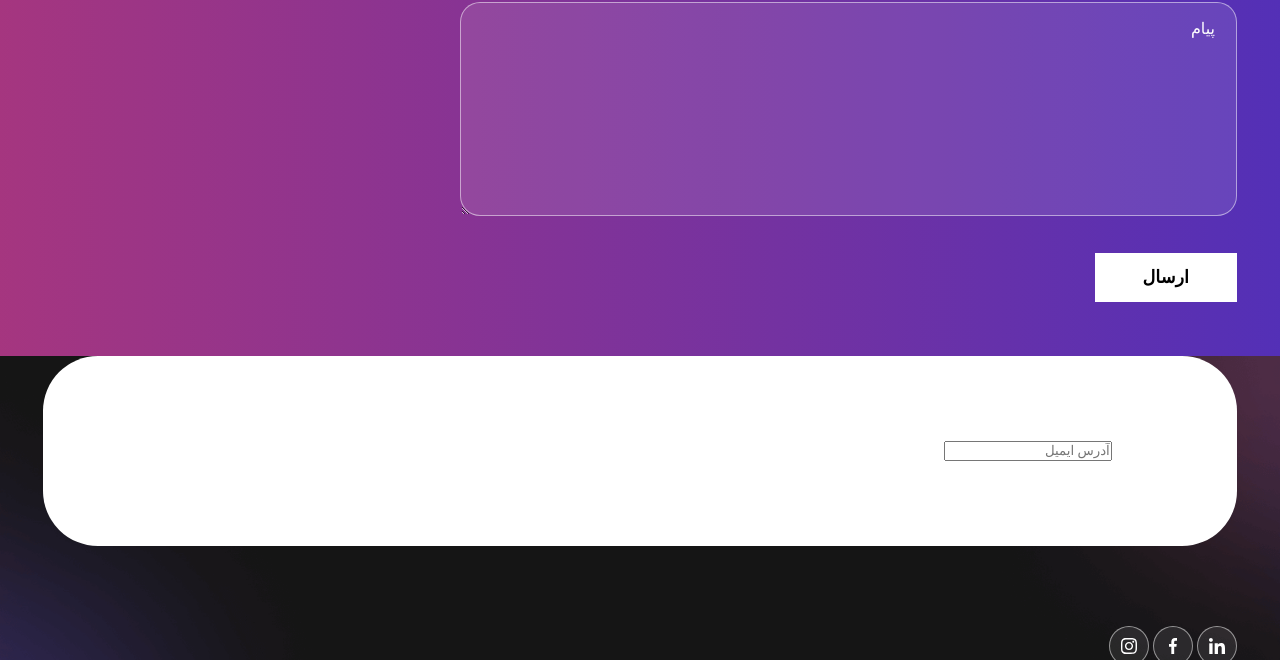
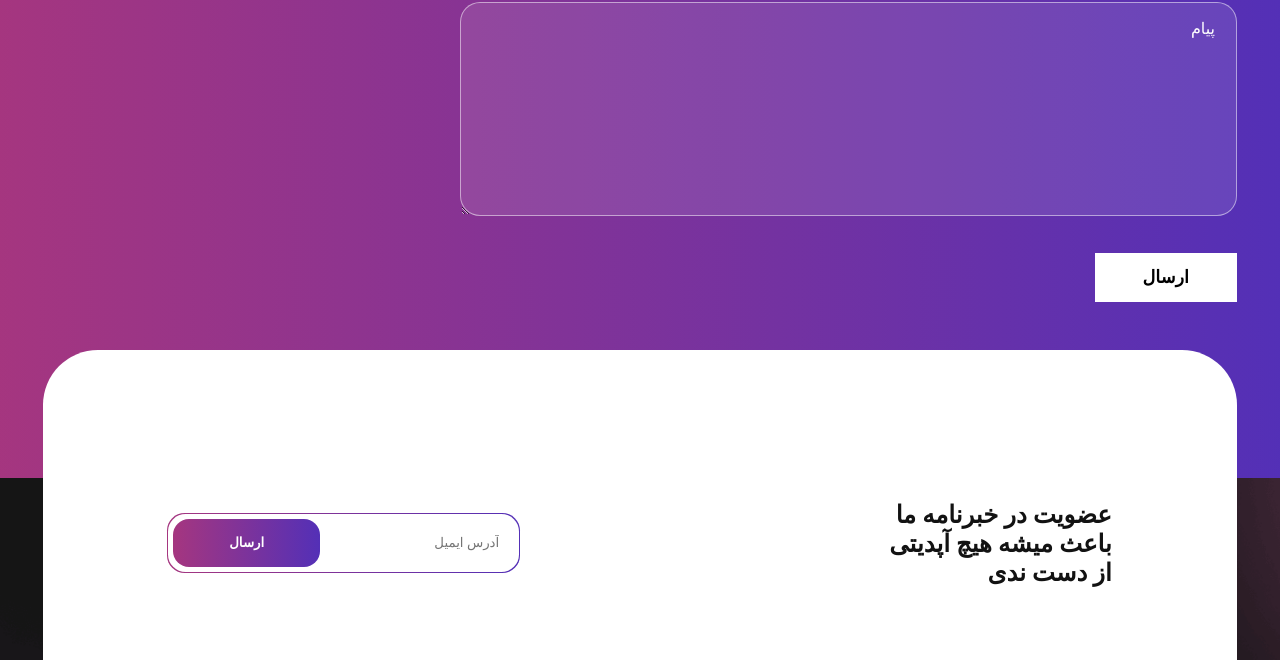
Before and after one commit to springtofigh/portfolio-with-sass, a plain HTML site: page index.html in a window 1280 px wide. Shown: the part 2021-2681 px from the top of the page. Drawn offline with Linux system fonts and the light colour scheme.

Commit message:
finished footer

```diff
--- a/index.html
+++ b/index.html
@@ -19,27 +19,27 @@
                     </button>
                 </div>
                 <!-- ICONS -->
-                <div class="nav-social-icons">
-                    <a href="">
+                <div class="social-icons">
+                    <a href="#">
                         <img src="./assets/img/nav-icon1.svg" alt="">
                     </a>
-                    <a href="">
+                    <a href="#">
                         <img src="./assets/img/nav-icon2.svg" alt="">
                     </a>
-                    <a href="">
+                    <a href="#">
                         <img src="./assets/img/nav-icon3.svg" alt="">
                     </a>
                 </div>
                 <div class="items-container">
                     <ul>
                         <li>
-                            <a href="#home">خانه</a>
-                        </li>
-                        <li>
                             <a href="#skills">مهارت ها</a>
                         </li>
                         <li>
                             <a href="#projects">پروژه ها</a>
+                        </li>
+                        <li>
+                            <a href="#home">خانه</a>
                         </li>
                     </ul>
                 </div>
@@ -66,7 +66,7 @@
                     به پورتفولیوی من خوش اومدی
                 </span>
                 <h1>
-                    من توسعه دهنده جونیور فرانت اند هستم
+                سلام! من توسعه دهنده جونیور فرانت اند هستم
                 </h1>
                 <p>
                     لورم ایپسوم متن ساختگی با تولید سادگی نامفهوم از صنعت چاپ و با استفاده از طراحان گرافیک است چاپگرها و متون بلکه روزنامه و مجله در ستون و سطرآنچنان که لازم است و برای شرایط فعلی تکنولوژی مورد نیاز
@@ -154,28 +154,42 @@
         </div>
     </section>
 
-    <!-- FOOTER -->
+    <!-- FOOTER SECTION -->
     <footer class="footer">
+            <!-- NEWSLETTER SECTION -->
+        <form class="newsletter-section">
+            <div class="newsletter-box">
+                <div class="neswletter-text">
+                    <h3>
+
+                        عضویت در خبرنامه ما <br> باعث میشه هیچ آپدیتی<br> از دست ندی
+                    </h3>
+                </div>
+                <div class="newsletter-input">
+                    <input type="email" placeholder="آدرس ایمیل">
+                    <button type="submit">ارسال</button>
+                </div>
+
+            </div>
+        </form>
+        <!-- FOOTER -->
         <div class="footer-container">
-            <div class="newsletter-box">
-                <input type="email" placeholder="آدرس ایمیل">
-            </div>
-            <!-- ITEMS -->
             <div class="footer-items">
-                <!-- ICONS -->
-                <div class="nav-social-icons">
-                    <a href="">
+                <div class="social-icons">
+                    <a href="#">
                         <img src="./assets/img/nav-icon1.svg" alt="">
                     </a>
-                    <a href="">
+                    <a href="#">
                         <img src="./assets/img/nav-icon2.svg" alt="">
                     </a>
-                    <a href="">
+                    <a href="#">
                         <img src="./assets/img/nav-icon3.svg" alt="">
                     </a>
                 </div>
+                <p>
+                    کپی رایت ۲۰۲۲. تمامی حقوق محفوظ هستند
+                </p>
             </div>
-            <!-- LOGO -->
             <div class="logo-img">
                 <a href="#">
                     <img src="./assets/img/logo.svg" alt="LOGO">
@@ -186,3 +200,5 @@
 </body>
 <script src="./Js/Index.js"></script>
 </html>
+
+<!-- sass --watch styles\scss\styles.scss:styles\css\styles.css -->
--- a/styles/scss/styles.scss
+++ b/styles/scss/styles.scss
@@ -70,7 +70,7 @@ body {
     }
 }
 
-.nav-social-icons {
+.social-icons {
     margin-left: 0.8rem;
 
     a {
@@ -407,18 +407,97 @@ body {
 }
 
 .footer {
-    padding: 0 2.7rem 50px 2.7rem;
+    padding: 0 0 50px 0;
     background-image: url('../../assets/img/footer-bg.png');
     background-position: center center;
     background-size: cover;
     background-repeat: no-repeat;
 
-    .newsletter-box {
-        background: $textColor;
-        border-radius: 55px;
-        color: $bgColor;
-        padding: 85px 125px;
-        margin-bottom: 80px;
-        margin-top: -122px;
+    .newsletter-section {
+        position: relative;
+        top: -8rem;
+        padding: 0 2.7rem;
+
+        .newsletter-box {
+            display: flex;
+            justify-content: space-between;
+            align-items: center;
+            background: $textColor;
+            border-radius: 55px;
+            color: $bgColor;
+            padding: 150px 125px;
+
+
+            .neswletter-text {
+                font-size: 1.3rem;
+                font-weight: 500;
+            }
+
+            .newsletter-input {
+                padding: 5px;
+                border-radius: 20px;
+                position: relative;
+                z-index: 0;
+                display: flex;
+                align-items: center;
+
+                &::before {
+                    content: "";
+                    background: linear-gradient(90.21deg, #AA367C -5.91%, #4A2FBD 111.58%);
+                    position: absolute;
+                    top: -1px;
+                    left: -1px;
+                    bottom: -1px;
+                    right: -1px;
+                    border-radius: 1.1rem;
+                    z-index: -1;
+                }
+
+                &::after {
+                    content: "";
+                    background: $textColor;
+                    position: absolute;
+                    top: 0;
+                    left: 0;
+                    bottom: 0;
+                    right: 0;
+                    border-radius: 1.1rem;
+                    z-index: -1;
+                }
+
+                input {
+                    width: 100%;
+                    font-weight: 500;
+                    padding: 0 15px;
+                    color: $bgColor;
+                    border: 0;
+                    outline: none;
+                    background: transparent;
+                }
+
+                button {
+                    font-weight: 600;
+                    color: $textColor;
+                    padding: 1rem 3.5rem;
+                    border: none;
+                    background: linear-gradient(90.21deg, #AA367C -5.91%, #4A2FBD 111.58%);
+                    border-radius: 1rem;
+                    cursor: pointer;
+                }
+            }
+        }
+    }
+
+    .footer-container {
+        display: flex;
+        justify-content: space-between;
+        align-items: center;
+        padding: 0 2.7rem;
+
+        .footer-items {
+            .social-icons {
+                margin-bottom:1rem;
+            }
+        }
     }
 }
```
Also changed, not shown: styles/css/styles.css, 1 other file.
